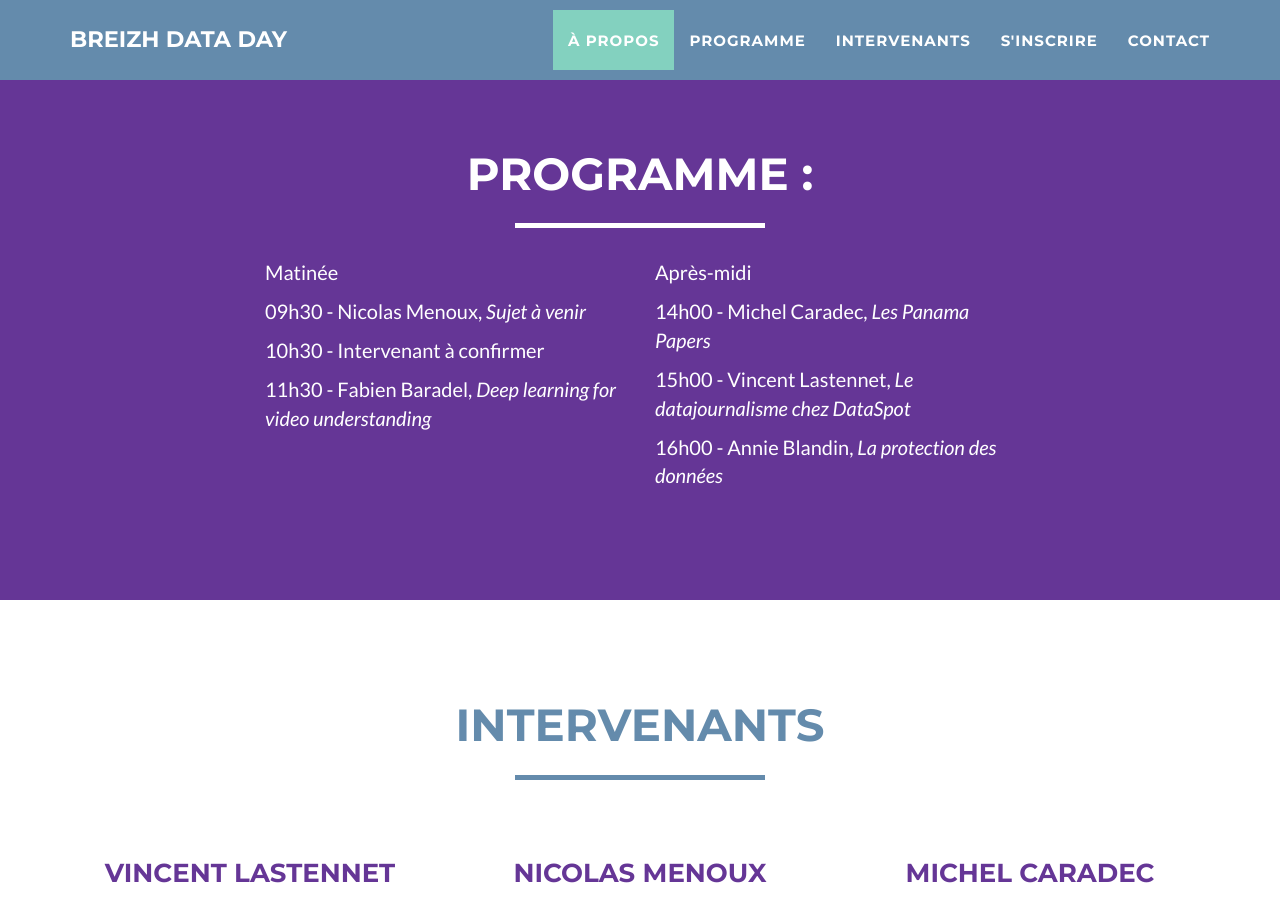
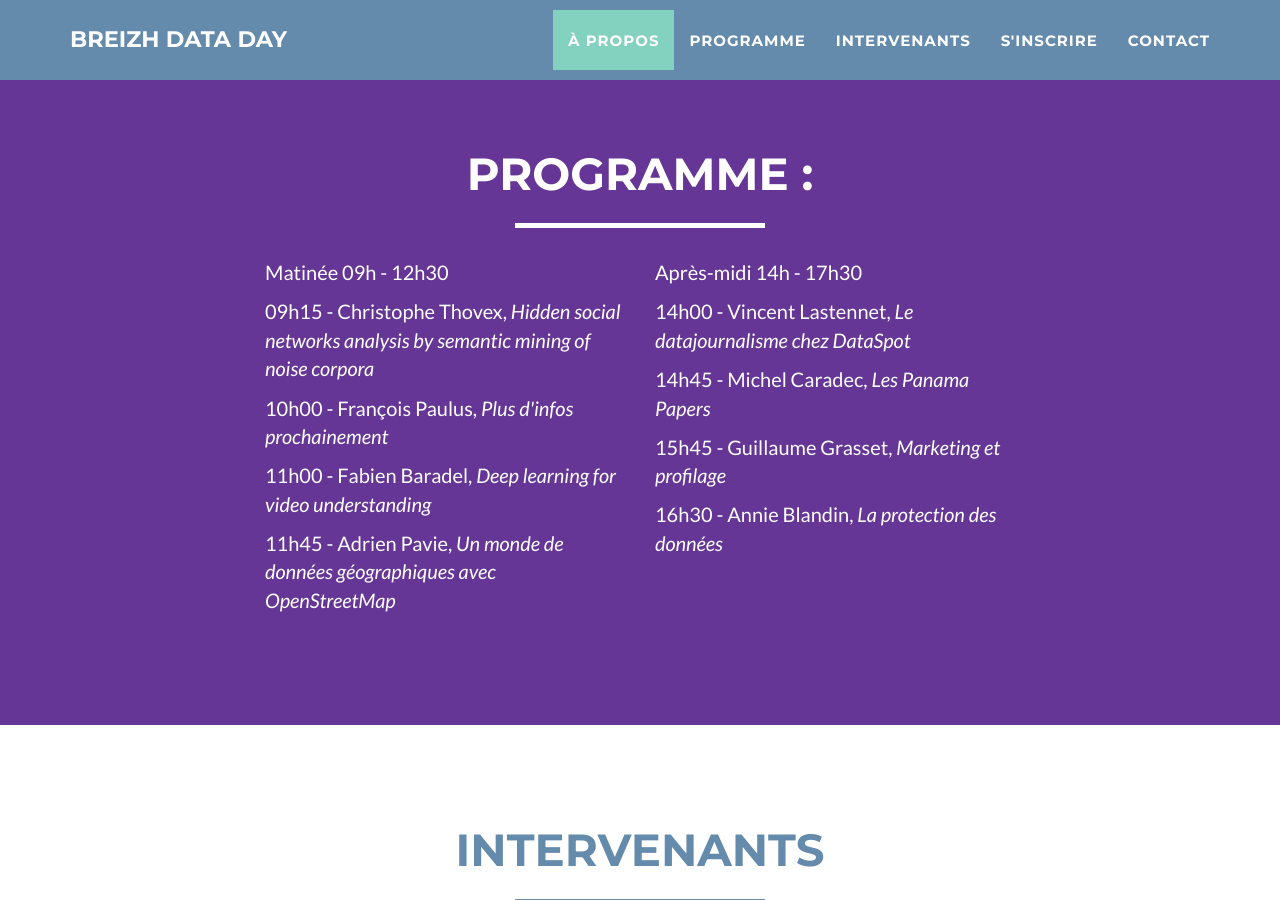
Before and after one commit to dcn-prof/breizhdataday.github.io, a Jekyll site: the page built from index.html, in a window 1280 px wide and 900 px high, scrolled down 1041 px. Built offline with Jekyll 4.4.1, drawn with Linux system fonts in a browser that asks for light colours; a script that is not in the unit is left out.

Commit message:
programme

```diff
--- a/_includes/programme.html
+++ b/_includes/programme.html
@@ -9,16 +9,17 @@
             </div>
             <div class="row">
                 <div class="col-lg-4 col-lg-offset-2">
-                    <p class = "titre">Matinée</p>
-                    <p>09h30 - Nicolas Menoux, <em>Sujet à venir</em>
-                    <p>10h30 - Intervenant à confirmer</p>
-                    <p>11h30 - Fabien Baradel, <em>Deep learning for video understanding</em></p>
-                </div>
+                    <p class = "titre">Matinée 09h - 12h30</p>
+                    <p>09h15 - Christophe Thovex, <em>Hidden social networks analysis by semantic mining of noise corpora</em>
+                    <p>10h00 - François Paulus, <em>Plus d'infos prochainement</em>
+                    <p>11h00 - Fabien Baradel, <em>Deep learning for video understanding</em></p>
+                    <p>11h45 - Adrien Pavie, <em>Un monde de données géographiques avec OpenStreetMap</em></p>                </div>
                 <div class="col-lg-4">
-                    <p class = "titre">Après-midi</p>
-                    <p>14h00 - Michel Caradec, <em>Les Panama Papers</em>
-                    <p>15h00 - Vincent Lastennet, <em>Le datajournalisme chez DataSpot</em></p>
-                    <p>16h00 - Annie Blandin, <em>La protection des données</em></p>
+                    <p class = "titre">Après-midi 14h - 17h30</p>
+                    <p>14h00 - Vincent Lastennet, <em>Le datajournalisme chez DataSpot</em></p>
+                    <p>14h45 - Michel Caradec, <em>Les Panama Papers</em>
+                    <p>15h45 - Guillaume Grasset, <em>Marketing et profilage</em>
+                    <p>16h30 - Annie Blandin, <em>La protection des données</em></p>
                 </div>
             </div>
         </div>
```
